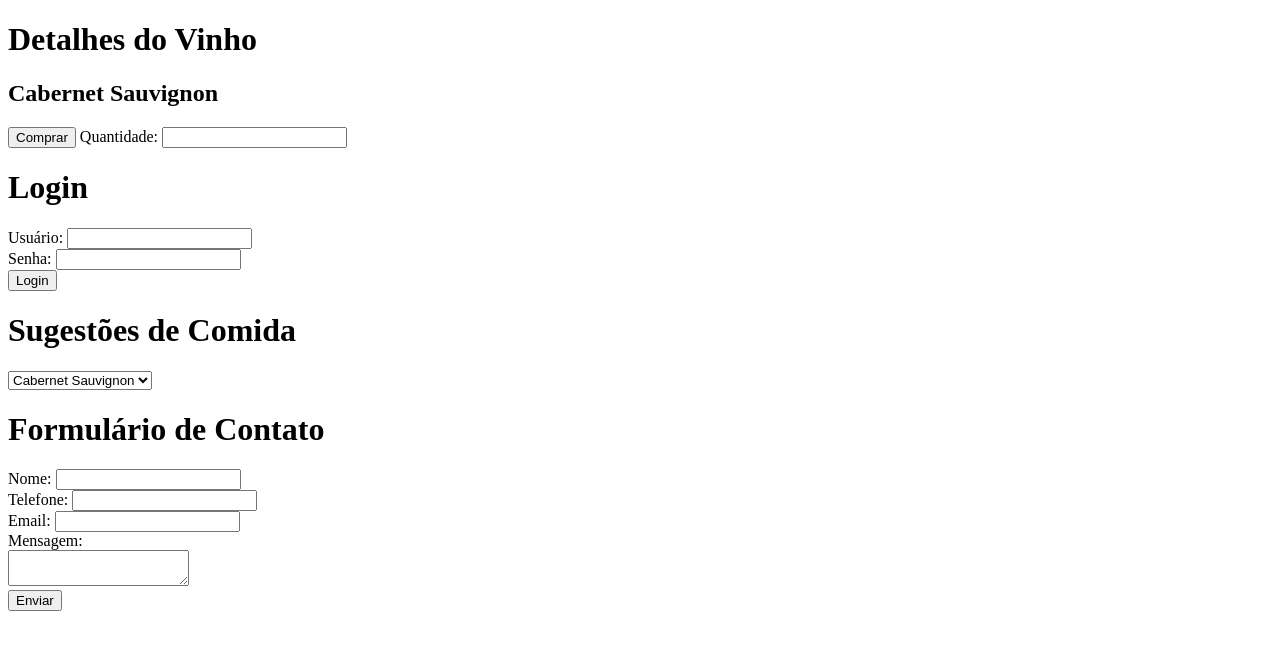
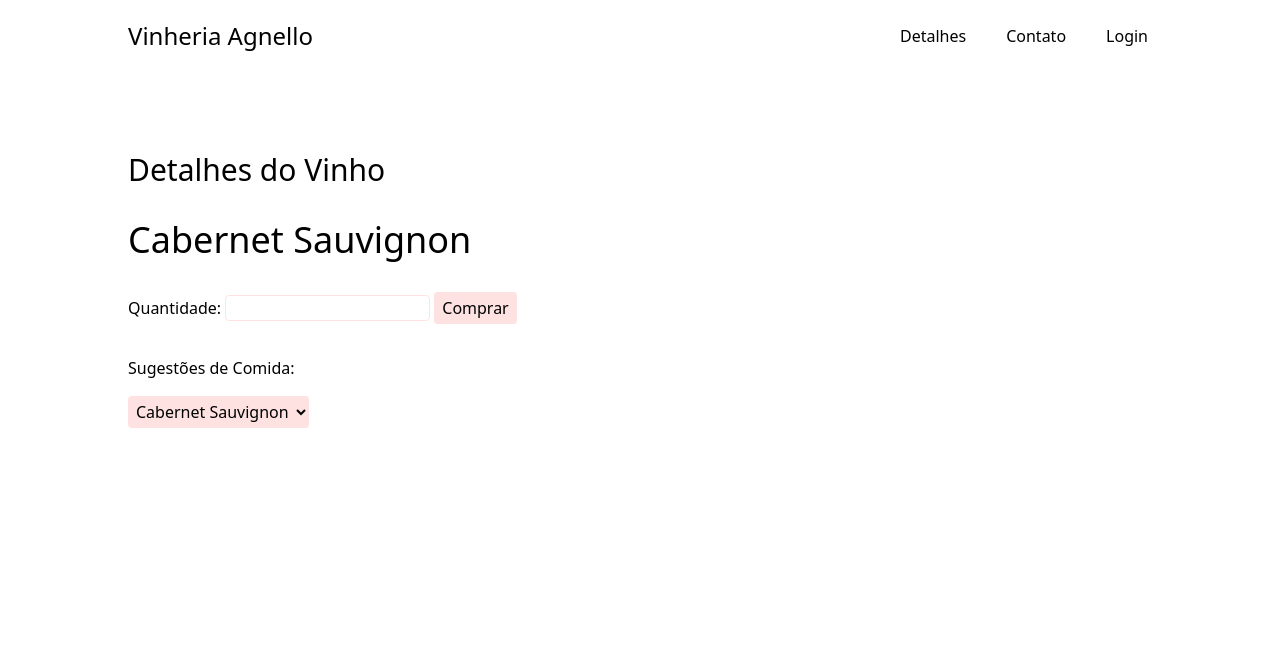
Before and after one commit to Thiago-ferreirazz/CP2_WebDev, a plain HTML site: page home.html in a window 1280 px wide. Drawn offline with nearby package versions, Linux system fonts and the light colour scheme.

Commit message:
tailwind adicionado

```diff
--- /dev/null
+++ b/contato.html
@@ -0,0 +1,43 @@
+<!DOCTYPE html>
+<html lang="pt-br">
+    <head>
+        <meta charset="UTF-8" />
+        <meta name="viewport" content="width=device-width, initial-scale=1.0" />
+        <title>Contato | Vinheria Agnello</title>
+        <!-- Adiciona tailwind CSS ao projeto -->
+        <script src="https://cdn.tailwindcss.com"></script>
+        <!-- Adiciona o script.js ao programa -->
+        <script src="script/script.js" defer></script>
+    </head>
+    <body>
+        <div class="max-w-5xl m-auto">
+            <header class="py-5 flex justify-between mb-20">
+                <span class="text-2xl">Vinheria Agnello</span>
+                <nav>
+                    <ul class="flex gap-8">
+                        <li class="hover:bg-red-200 p-1 rounded">
+                            <a href="home.html">Detalhes</a>
+                        </li>
+                        <li class="hover:bg-red-200 p-1 rounded">
+                            <a href="contato.html">Contato</a>
+                        </li>
+                        <li class="hover:bg-red-200 p-1 rounded">
+                            <a href="login.html">Login</a>
+                        </li>
+                    </ul>
+                </nav>
+            </header>
+            <!-- Formulario de contato -->
+            <h1 class="text-4xl font-light mb-8">Formulário de Contato</h1>
+            <label for="nome" class="block">Nome:</label>
+            <input type="text" id="nome" class="rounded border border-red-100 outline-none px-3" /><br />
+            <label for="telefone" class="block">Telefone:</label>
+            <input type="text" id="telefone" class="rounded border border-red-100 outline-none px-3" /><br />
+            <label for="email" class="block">Email:</label>
+            <input type="email" id="email" class="rounded border border-red-100 outline-none px-3" /><br />
+            <label for="mensagem" class="block">Mensagem:</label><br />
+            <textarea id="mensagem" class="rounded border border-red-100 outline-none px-3"></textarea><br />
+            <button onclick="enviarMensagem()" class="mt-8 bg-red-100 rounded py-1 px-2">Enviar</button>
+        </div>
+    </body>
+</html>
--- a/home.html
+++ b/home.html
@@ -4,40 +4,55 @@
         <meta charset="UTF-8" />
         <meta name="viewport" content="width=device-width, initial-scale=1.0" />
         <title>Vinheira Agnello | Home</title>
+        <!-- Adiciona tailwind CSS ao projeto -->
+        <script src="https://cdn.tailwindcss.com"></script>
+        <!-- Adiciona o script.js ao programa -->
         <script src="script/script.js" defer></script>
     </head>
     <body>
-        <h1>Detalhes do Vinho</h1>
-        <h2>Cabernet Sauvignon</h2>
-        <button onclick="comprar()">Comprar</button>
+        <!-- Define a largura maxima do conteudo -->
+        <div class="max-w-5xl m-auto">
+            <header class="py-5 flex justify-between mb-20">
+                <span class="text-2xl">Vinheria Agnello</span>
+                <nav>
+                    <ul class="flex gap-8">
+                        <li class="hover:bg-red-200 p-1 rounded">
+                            <a href="home.html">Detalhes</a>
+                        </li>
+                        <li class="hover:bg-red-200 p-1 rounded">
+                            <a href="contato.html">Contato</a>
+                        </li>
+                        <li class="hover:bg-red-200 p-1 rounded">
+                            <a href="login.html">Login</a>
+                        </li>
+                    </ul>
+                </nav>
+            </header>
+            <!-- Detalhes do vinho -->
+            <div class="space-y-8 gap-5">
+                <h1 class="text-3xl font-light">Detalhes do Vinho</h1>
+                <h2 class="text-4xl">Cabernet Sauvignon</h2>
                 <label for="qtd">Quantidade:</label>
-        <input type="number" id="qtd" onchange="calcularPreco(this.value)" />
+                <input
+                    type="number"
+                    id="qtd"
+                    onchange="calcularPreco(this.value)"
+                    class="border rounded border-red-100 outline-none px-4 w-1/5"
+                />
+                <button onclick="comprar()" class="bg-red-100 py-1 px-2 rounded">Comprar</button>
                 <div id="total"></div>
+            </div>
 
-        <h1>Login</h1>
-        <label for="username">Usuário:</label>
-        <input type="text" id="username" /><br />
-        <label for="password">Senha:</label>
-        <input type="password" id="password" /><br />
-        <button onclick="login()">Login</button>
-
-        <h1>Sugestões de Comida</h1>
-        <select id="vinho" onchange="sugestaoComida(this.value)">
+            <!-- Sugestoes de comida -->
+            <div class="space-y-4">
+                <h1>Sugestões de Comida:</h1>
+                <select id="vinho" onchange="sugestaoComida(this.value)" class="bg-red-100 p-1 rounded">
                     <option value="Cabernet Sauvignon">Cabernet Sauvignon</option>
                     <option value="Chardonnay">Chardonnay</option>
                     <option value="Merlot">Merlot</option>
                 </select>
-        <p id="sugestoes"></p>
-
-        <h1>Formulário de Contato</h1>
-        <label for="nome">Nome:</label>
-        <input type="text" id="nome" /><br />
-        <label for="telefone">Telefone:</label>
-        <input type="text" id="telefone" /><br />
-        <label for="email">Email:</label>
-        <input type="email" id="email" /><br />
-        <label for="mensagem">Mensagem:</label><br />
-        <textarea id="mensagem"></textarea><br />
-        <button onclick="enviarMensagem()">Enviar</button>
+                <p id="sugestoes" class="text-2xl font-light"></p>
+            </div>
+        </div>
     </body>
 </html>
```
Also changed, not shown: login.html (added, +39 -0 lines), index.js (renamed from script/index.js). Lines whose indentation alone changed are shown as unchanged.
